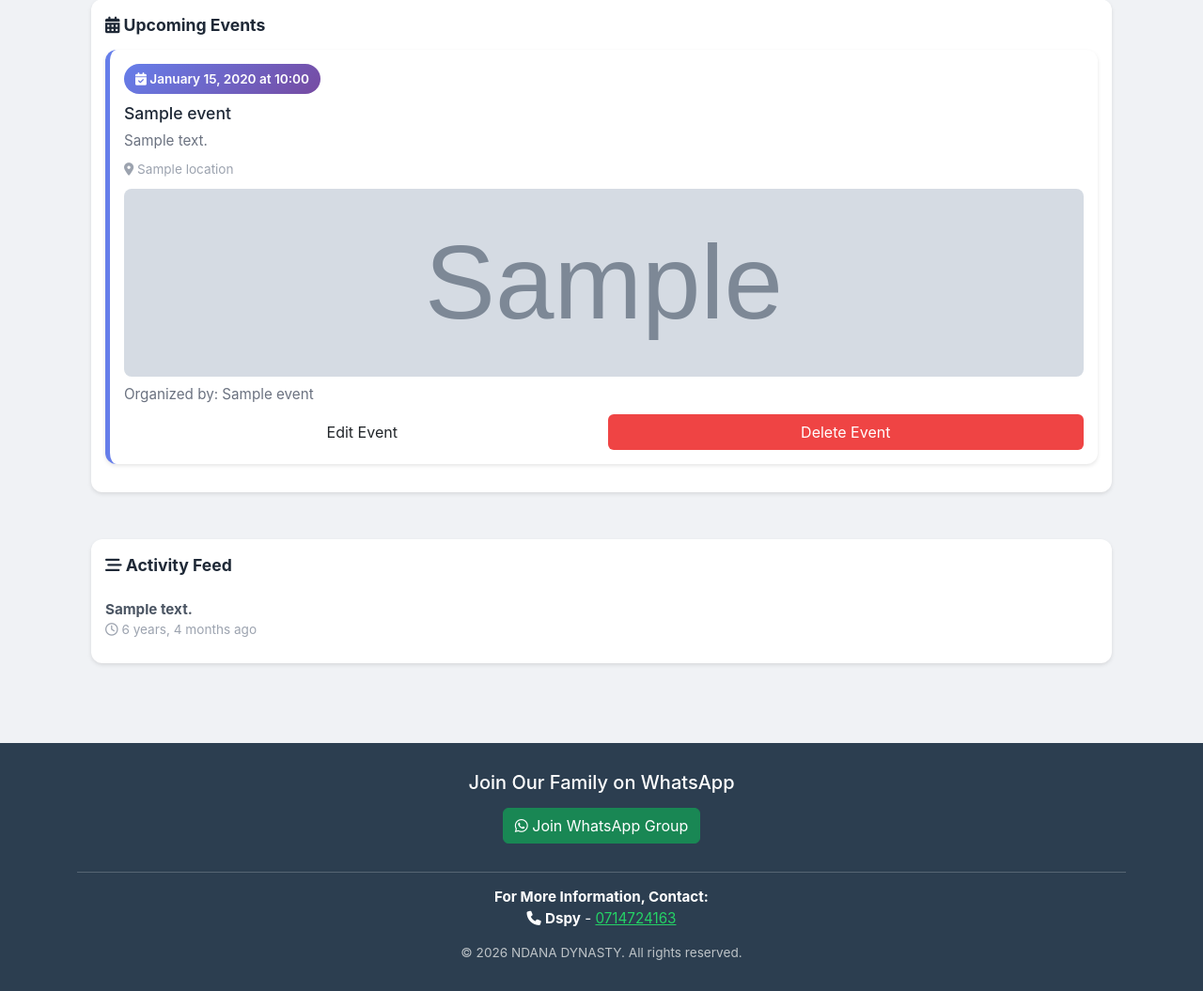
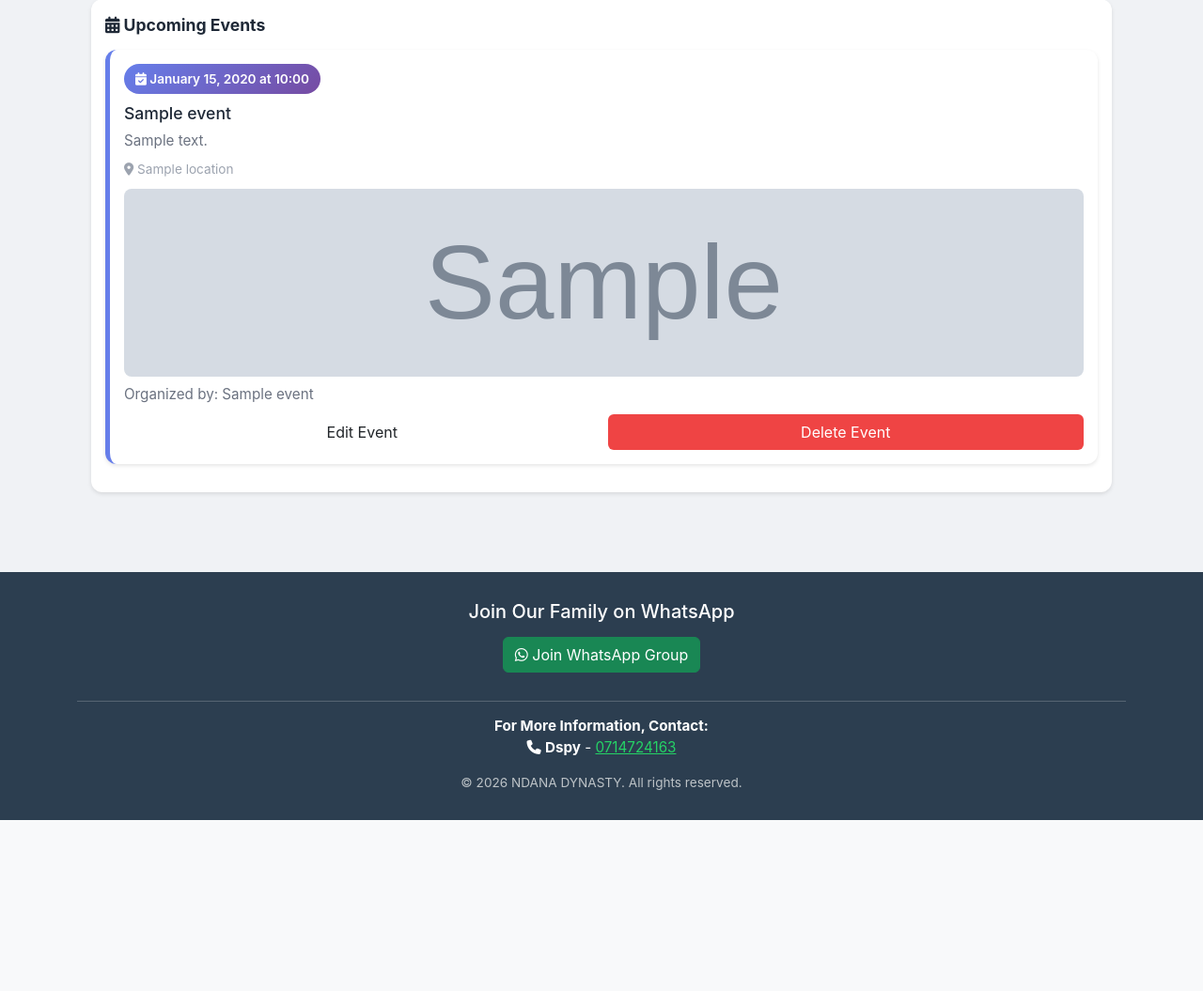
Before and after one commit to Danny1606/ndanadynasty, a Django app: template news/templates/news/home.html in a window 1280 px wide. Shown: the part 1208-2263 px from the top of the page at 94% size. After the commit the page ends 2081 px from the top, so only its background shows below. Run offline with Django 5.2, Linux system fonts and the light colour scheme; the template is opened without the code that fills it: most values are stand-ins (such as "Sample title", 1, 10 or a date in 2020); grey boxes marked "Sample" are stand-in pictures.

Commit message:
Remove activity feed sidebar from home page

```diff
--- a/news/templates/news/home.html
+++ b/news/templates/news/home.html
@@ -611,23 +611,6 @@
         </div>
         {% endif %}
     </div>
-
-    <!-- Activity Feed Sidebar -->
-    {% if activity_logs %}
-    <div class="activity-section" style="margin-top: 30px;">
-        <div class="activity-title">
-            <i class="fas fa-stream"></i> Activity Feed
-        </div>
-        {% for activity in activity_logs %}
-        <div class="activity-item">
-            <strong>{{ activity.get_display_text }}</strong>
-            <div class="activity-time">
-                <i class="far fa-clock"></i> {{ activity.timestamp|timesince }} ago
-            </div>
-        </div>
-        {% endfor %}
-    </div>
-    {% endif %}
 </div>
 
 {% endblock %}
```
